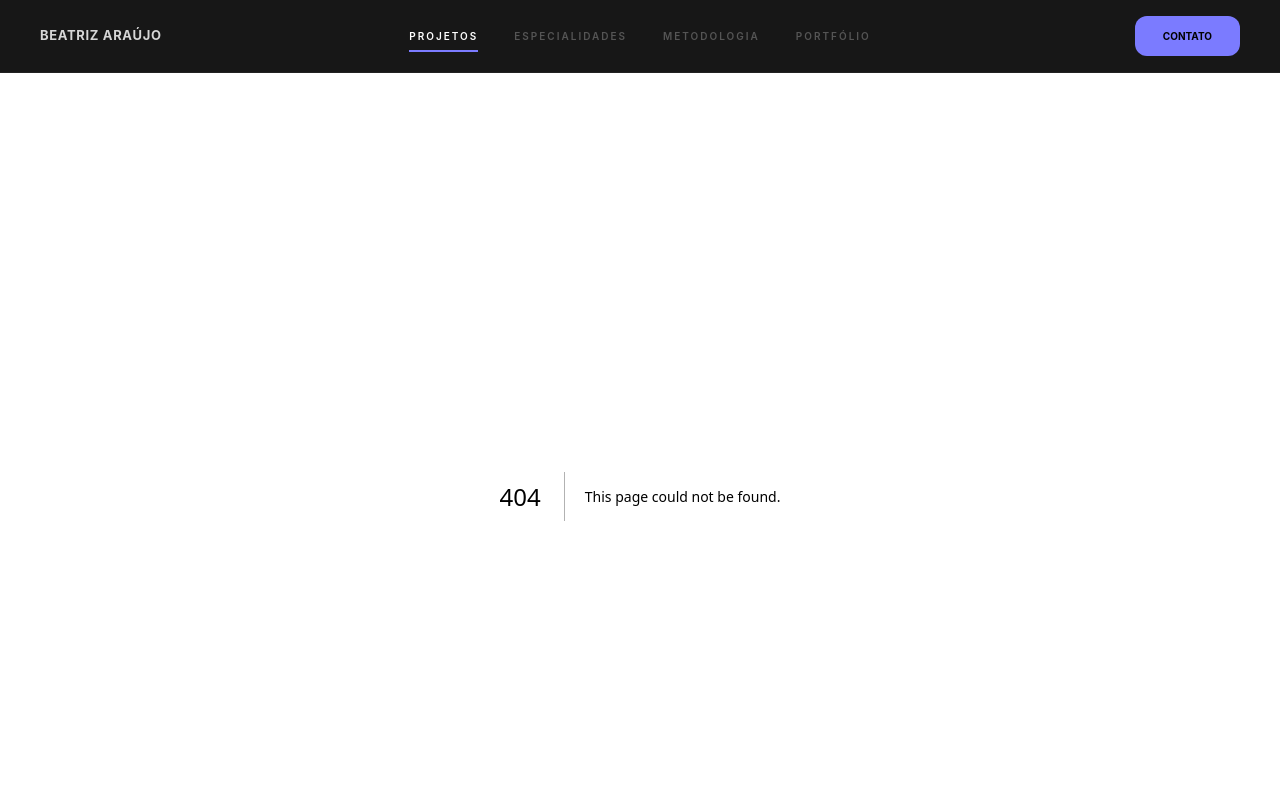
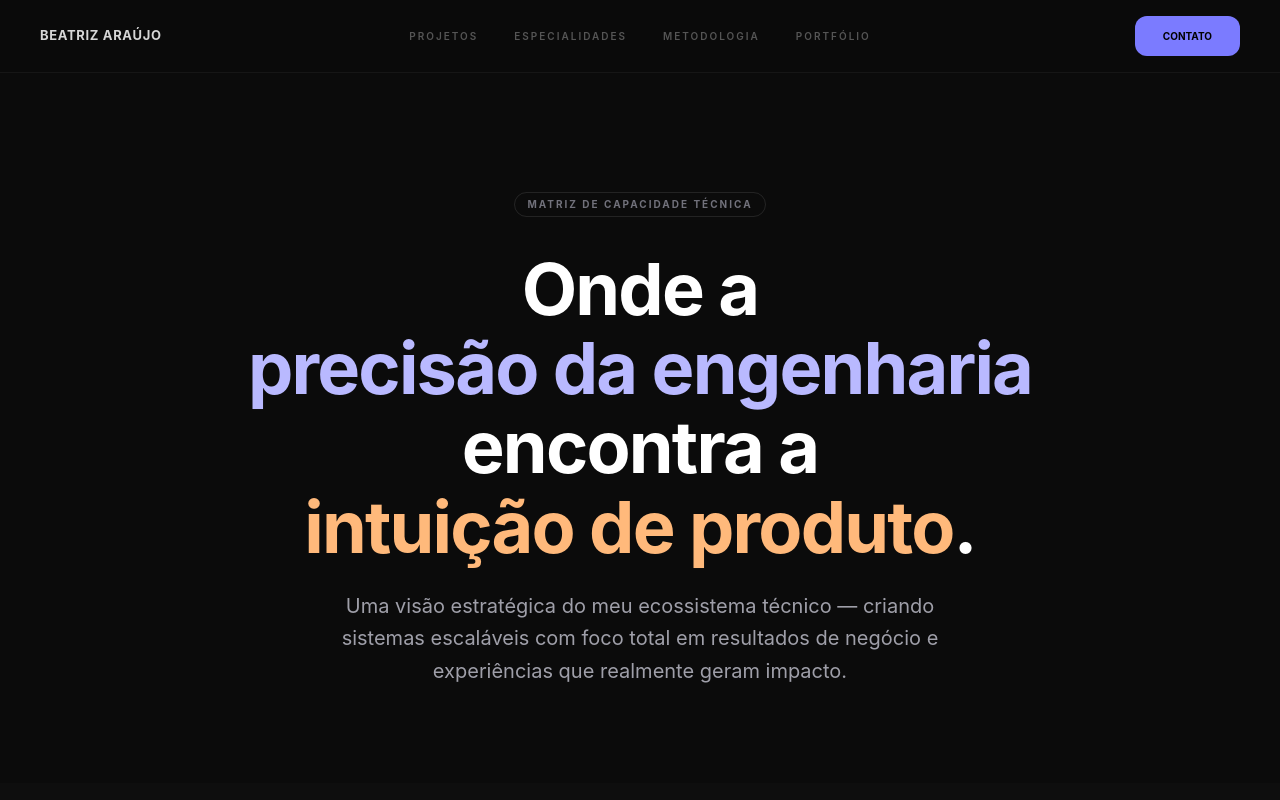
Before and after one commit to beatrizaraujov/portifolio, a Next.js app: page /expertise in a window 1280 px wide. Before the commit this address had no page. Shown: the top 800 px of the page. Built offline with nearby package versions, Linux system fonts and the light colour scheme.

Commit message:
organizando pastas e iniciando uma nova sessão de componentes

```diff
--- a/app/components/layout/Navbar.tsx
+++ b/app/components/layout/Navbar.tsx
@@ -1,28 +1,28 @@
 "use client";
 import { useState } from "react";
+import Link from "next/link";
 import { Menu, X } from "lucide-react";
 
 export default function Navbar() {
   const [isOpen, setIsOpen] = useState(false);
+  const linkClass = "hover:text-white text-[#555555] transition-all duration-300 ease-in-out cursor-pointer";
 
   return (
     <>
       <nav className="fixed top-0 w-full z-50 bg-[#0B0B0B]/95 backdrop-blur-xl border-b border-white/5">
         <div className="w-full grid grid-cols-2 md:grid-cols-3 items-center px-6 md:px-10 h-[72px]">
-
           <div className="text-[13px] font-bold uppercase tracking-[0.05em] text-[#D6D6D6] whitespace-nowrap">
-            Beatriz Araújo
+            <Link href="/" className="hover:text-white transition-colors duration-300">Beatriz Araújo</Link>
           </div>
-
           <div className="hidden md:flex justify-center">
-            <ul className="flex items-center gap-9 text-[10px] font-semibold uppercase tracking-[0.2em] text-[#555555]">
-              <li className="relative text-white cursor-pointer transition-colors group">
+            <ul className="flex items-center gap-9 text-[10px] font-semibold uppercase tracking-[0.2em]">
+              <Link href="/projetos" className={`${linkClass} relative group`}>
                 Projetos
-                <span className="absolute left-0 -bottom-[8px] w-full h-[2px] bg-[#7B7BFF]"></span>
-              </li>
-              <li className="hover:text-white transition-colors cursor-pointer">Especialidades</li>
-              <li className="hover:text-white transition-colors cursor-pointer">Metodologia</li>
-              <li className="hover:text-white transition-colors cursor-pointer">Portfólio</li>
+                <span className="absolute left-0 -bottom-[8px] w-0 h-[2px] bg-[#7B7BFF] transition-all duration-300 group-hover:w-full"></span>
+              </Link>
+              <Link href="/expertise" className={linkClass}>Especialidades</Link>
+              <Link href="/metodologia" className={linkClass}>Metodologia</Link>
+              <Link href="/portfolio" className={linkClass}>Portfólio</Link>
             </ul>
           </div>
           <div className="hidden md:flex justify-end">
@@ -31,44 +31,29 @@ export default function Navbar() {
               target="_blank"
               rel="noopener noreferrer"
             >
-              <button className="bg-[#7B7BFF] text-black text-[10px] font-bold uppercase px-7 h-[40px] rounded-xl hover:bg-[#8F8FFF] transition-all">
+              <button className="bg-[#7B7BFF] text-black text-[10px] font-bold uppercase px-7 h-[40px] rounded-xl hover:bg-[#8F8FFF] transition-all duration-300 active:scale-95">
                 Contato
               </button>
             </a>
           </div>
-
           <div className="md:hidden flex justify-end">
             <button
               onClick={() => setIsOpen(!isOpen)}
-              className="text-white p-2 transition-all active:scale-95"
+              className="text-white p-2 transition-all duration-300 active:scale-95"
               aria-label="Toggle Menu"
             >
-              {isOpen ? (
-                <X size={24} strokeWidth={1.5} />
-              ) : (
-                <Menu size={24} strokeWidth={1.5} />
-              )}
+              {isOpen ? <X size={24} strokeWidth={1.5} /> : <Menu size={24} strokeWidth={1.5} />}
             </button>
           </div>
         </div>
       </nav>
-
       {isOpen && (
-        <div className="fixed inset-0 z-40 bg-[#0B0B0B] flex flex-col items-center justify-center md:hidden">
+        <div className="fixed inset-0 z-40 bg-[#0B0B0B] flex flex-col items-center justify-center md:hidden animate-in fade-in duration-300">
           <ul className="flex flex-col items-center gap-10 text-2xl uppercase font-bold text-white">
-            <li onClick={() => setIsOpen(false)}>Projetos</li>
-            <li onClick={() => setIsOpen(false)}>Especialidades</li>
-            <li onClick={() => setIsOpen(false)}>Metodologia</li>
-            <li onClick={() => setIsOpen(false)}>Portfólio</li>
-            <a
-              href="https://wa.me/5591989285474?text=Olá%20Beatriz,%20vim%20pelo%20seu%20portfólio"
-              target="_blank"
-              onClick={() => setIsOpen(false)}
-            >
-              <button className="mt-4 bg-[#7B7BFF] px-10 py-4 rounded-xl text-black text-sm font-bold">
-                Contato
-              </button>
-            </a>
+            <Link href="/projetos" className="hover:text-[#7B7BFF] transition-colors duration-300" onClick={() => setIsOpen(false)}>Projetos</Link>
+            <Link href="/expertise" className="hover:text-[#7B7BFF] transition-colors duration-300" onClick={() => setIsOpen(false)}>Especialidades</Link>
+            <Link href="/metodologia" className="hover:text-[#7B7BFF] transition-colors duration-300" onClick={() => setIsOpen(false)}>Metodologia</Link>
+            <Link href="/portfolio" className="hover:text-[#7B7BFF] transition-colors duration-300" onClick={() => setIsOpen(false)}>Portfólio</Link>
           </ul>
         </div>
       )}
--- /dev/null
+++ b/app/expertise/Hero.tsx
@@ -0,0 +1,23 @@
+export default function Hero() {
+  return (
+    <section className="bg-[#0B0B0B] py-24 px-6 md:px-12 lg:px-24">
+      <div className="max-w-[1440px] mx-auto flex flex-col items-center text-center">
+        <span className="text-[10px] uppercase tracking-[0.2em] text-zinc-500 font-bold border border-white/10 px-3 py-1 rounded-full">
+          MATRIZ DE CAPACIDADE TÉCNICA
+        </span>
+
+        <h2 className="text-4xl md:text-6xl lg:text-7xl font-bold tracking-tight text-white mt-8 leading-[1.1]">
+          Onde a <br />
+          <span className="text-[#B9B9FF]">precisão da engenharia</span> encontra a <br />
+          <span className="text-[#FFB97B]">intuição de produto</span>.
+        </h2>
+
+        <p className="text-zinc-400 text-lg md:text-xl max-w-2xl mt-6 leading-relaxed">
+          Uma visão estratégica do meu ecossistema técnico — criando sistemas escaláveis
+          com foco total em resultados de negócio e experiências que realmente geram impacto.
+        </p>
+
+      </div>
+    </section>
+  );
+}
--- /dev/null
+++ b/app/expertise/page.tsx
@@ -0,0 +1,9 @@
+import Hero from "./Hero";
+
+export default function ExpertisePage() {
+  return (
+    <main>
+      <Hero />
+    </main>
+  );
+}
--- a/app/page.tsx
+++ /dev/null
@@ -1,16 +0,0 @@
-import Hero from "./components/sections/Hero";
-import Diferencial from "./components/sections/Diferencial";
-import Projects from "./components/sections/Projects";
-import Tech from "./components/sections/Tech";
-import Contact from "./components/sections/Contact";
-export default function Home() {
-  return (
-    <main>
-      <Hero />
-      <Diferencial />
-      <Projects />
-      <Tech />
-      <Contact />
-    </main>
-  );
-}
--- /dev/null
+++ b/app/projetos/page.tsx
@@ -0,0 +1,16 @@
+import Hero from "./Hero";
+import Diferencial from "./Diferencial";
+import Projects from "./Projects";
+import Tech from "./Tech";
+import Contact from "./Contact";
+export default function Home() {
+  return (
+    <main>
+      <Hero />
+      <Diferencial />
+      <Projects />
+      <Tech />
+      <Contact />
+    </main>
+  );
+}
--- a/package.json
+++ b/package.json
@@ -9,6 +9,7 @@
     "lint": "eslint"
   },
   "dependencies": {
+    "framer-motion": "^12.38.0",
     "lucide-react": "^1.7.0",
     "next": "16.2.1",
     "react": "19.2.4",
```
Also changed, not shown: app/projetos/Contact.tsx (renamed from app/components/sections/Contact.tsx), app/projetos/Diferencial.tsx (renamed from app/components/sections/Diferencial.tsx), app/projetos/Hero.tsx (renamed from app/components/sections/Hero.tsx), app/projetos/Projects.tsx (renamed from app/components/sections/Projects.tsx), app/projetos/Tech.tsx (renamed from app/components/sections/Tech.tsx), 1 other file (tests, documents, lock files or other folders).
